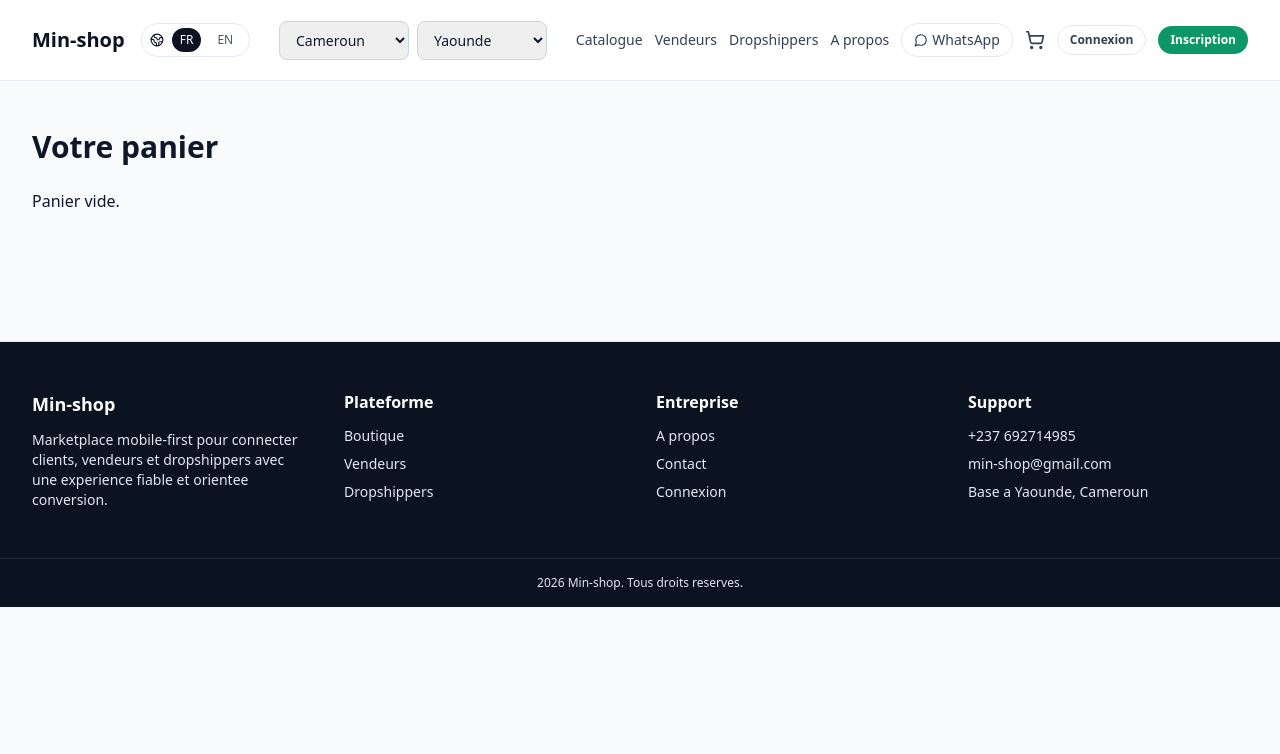
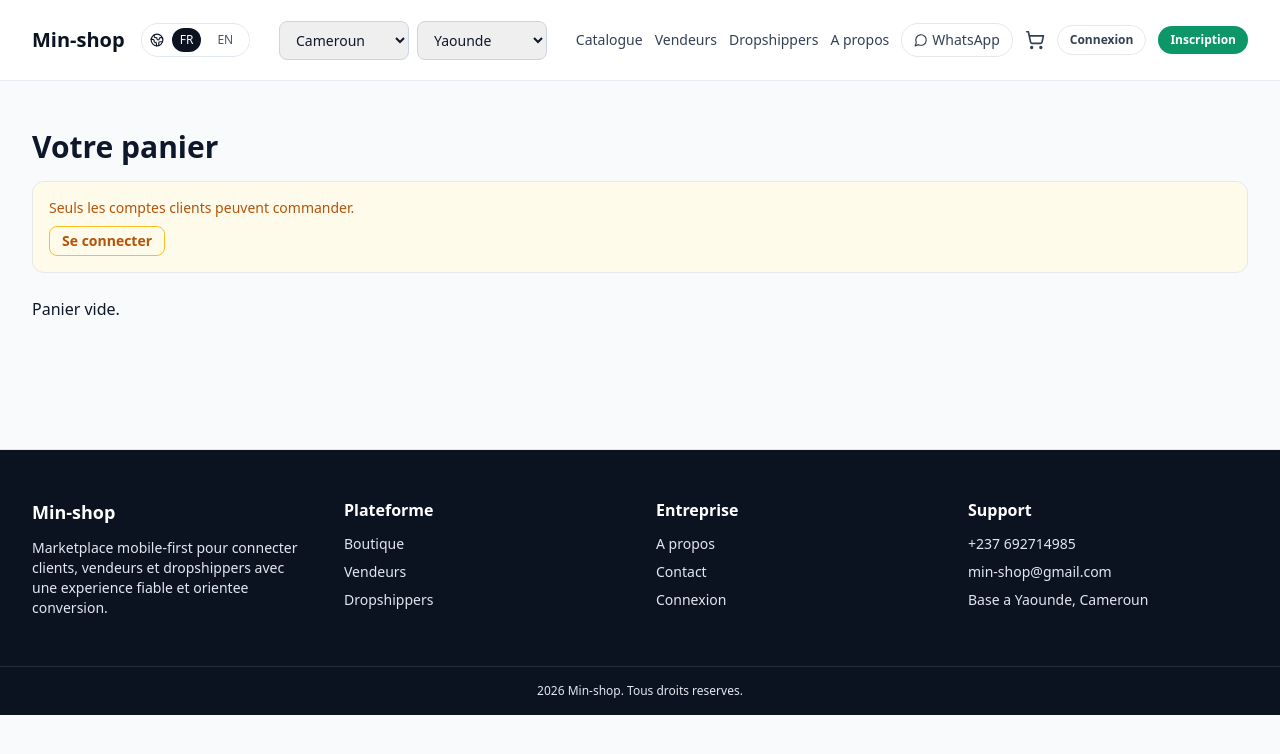
Before and after one commit to minlangrayan-ship-i/Shoprexa, a Next.js app: page /cart in a window 1280 px wide. Shown: the top 754 px of the page. Built offline with nearby package versions, Linux system fonts and the light colour scheme.

Commit message:
Restrict ordering to logged-in client accounts

```diff
--- a/app/cart/page.tsx
+++ b/app/cart/page.tsx
@@ -3,8 +3,11 @@
 import { useEffect, useMemo, useState } from 'react';
 import type { CartItem } from '@/lib/types';
 import { formatPrice } from '@/lib/utils';
+import Link from 'next/link';
+import { useSite } from '@/components/site-context';
 
 export default function CartPage() {
+  const { country, sessionUser, t } = useSite();
   const [items, setItems] = useState<CartItem[]>([]);
 
   useEffect(() => {
@@ -22,13 +25,21 @@ export default function CartPage() {
 
   return (
     <section className="section py-12">
-      <h1 className="text-3xl font-bold">Votre panier</h1>
+      <h1 className="text-3xl font-bold">{t('Votre panier', 'Your cart')}</h1>
+      {!sessionUser || sessionUser.role !== 'client' ? (
+        <div className="mt-4 rounded-xl border bg-amber-50 p-4 text-sm text-amber-700">
+          <p>{t('Seuls les comptes clients peuvent commander.', 'Only client accounts can place orders.')}</p>
+          <Link href="/auth/login" className="mt-2 inline-block rounded-lg border border-amber-400 px-3 py-1 font-semibold">
+            {t('Se connecter', 'Login')}
+          </Link>
+        </div>
+      ) : null}
       {items.length === 0 ? <p className="mt-6">Panier vide.</p> : (
         <div className="mt-6 grid gap-8 md:grid-cols-[1fr_320px]">
           <div className="space-y-3">
             {items.map((i) => (
               <div key={i.id} className="card flex items-center justify-between p-4">
-                <div><p className="font-semibold">{i.name}</p><p className="text-sm text-slate-500">{formatPrice(i.price)}</p></div>
+                <div><p className="font-semibold">{i.name}</p><p className="text-sm text-slate-500">{formatPrice(i.price, country)}</p></div>
                 <div className="flex items-center gap-2">
                   <button onClick={() => persist(items.map((x) => x.id === i.id ? { ...x, quantity: Math.max(1, x.quantity - 1) } : x))} className="rounded border px-2">-</button>
                   <span>{i.quantity}</span>
@@ -38,7 +49,17 @@ export default function CartPage() {
               </div>
             ))}
           </div>
-          <aside className="card h-fit p-5"><p className="text-sm">Total</p><p className="text-2xl font-bold">{formatPrice(total)}</p><a href="/checkout" className="mt-4 block rounded-xl bg-dark px-4 py-2 text-center font-semibold text-white">Passer au checkout</a></aside>
+          <aside className="card h-fit p-5">
+            <p className="text-sm">Total</p>
+            <p className="text-2xl font-bold">{formatPrice(total, country)}</p>
+            {sessionUser && sessionUser.role === 'client' ? (
+              <a href="/checkout" className="mt-4 block rounded-xl bg-dark px-4 py-2 text-center font-semibold text-white">Passer au checkout</a>
+            ) : (
+              <button disabled className="mt-4 block w-full rounded-xl bg-slate-300 px-4 py-2 text-center font-semibold text-slate-600">
+                {t('Commande reservee aux comptes clients', 'Ordering is reserved for client accounts')}
+              </button>
+            )}
+          </aside>
         </div>
       )}
     </section>
--- a/app/checkout/page.tsx
+++ b/app/checkout/page.tsx
@@ -6,9 +6,10 @@ import { estimateDelivery, formatPrice } from '@/lib/utils';
 import { paymentProviders } from '@/lib/payment';
 import { useSite } from '@/components/site-context';
 import { africaCountries } from '@/lib/mock-marketplace';
+import Link from 'next/link';
 
 export default function CheckoutPage() {
-  const { country, city, products, t } = useSite();
+  const { country, city, products, sessionUser, t } = useSite();
   const [items, setItems] = useState<CartItem[]>([]);
   const [clientCountry, setClientCountry] = useState(country);
   const [clientCity, setClientCity] = useState(city);
@@ -57,6 +58,10 @@ export default function CheckoutPage() {
 
   const onSubmit = async (e: FormEvent<HTMLFormElement>) => {
     e.preventDefault();
+    if (!sessionUser || sessionUser.role !== 'client') {
+      setStatus(t('Commande reservee aux comptes clients.', 'Ordering is reserved for client accounts.'));
+      return;
+    }
     const data = Object.fromEntries(new FormData(e.currentTarget).entries());
     const res = await fetch('/api/orders', { method: 'POST', headers: { 'Content-Type': 'application/json' }, body: JSON.stringify({ ...data, items }) });
     if (res.ok) {
@@ -73,6 +78,14 @@ export default function CheckoutPage() {
   return (
     <section className="section py-12">
       <h1 className="text-3xl font-bold">{t('Paiement', 'Checkout')}</h1>
+      {!sessionUser || sessionUser.role !== 'client' ? (
+        <div className="mt-4 rounded-xl border bg-amber-50 p-4 text-sm text-amber-700">
+          <p>{t('Acces checkout reserve aux clients connectes.', 'Checkout access is restricted to logged-in client accounts.')}</p>
+          <Link href="/auth/login" className="mt-2 inline-block rounded-lg border border-amber-400 px-3 py-1 font-semibold">
+            {t('Se connecter', 'Login')}
+          </Link>
+        </div>
+      ) : null}
       <div className="mt-6 grid gap-8 md:grid-cols-[1fr_320px]">
         <form onSubmit={onSubmit} className="card space-y-3 p-6">
           <input required name="customerName" placeholder={t('Nom complet', 'Full name')} className="w-full rounded-lg border px-3 py-2" />
@@ -101,7 +114,7 @@ export default function CheckoutPage() {
             <p>{t('Cout livraison', 'Delivery cost')}: <span className="font-semibold">{formatPrice(shipping.deliveryCost, clientCountry)}</span></p>
           </div>
 
-          <button className="rounded-xl bg-brand-600 px-4 py-2 font-semibold text-white">{t('Valider la commande', 'Confirm order')}</button>
+          <button disabled={!sessionUser || sessionUser.role !== 'client'} className="rounded-xl bg-brand-600 px-4 py-2 font-semibold text-white disabled:cursor-not-allowed disabled:opacity-50">{t('Valider la commande', 'Confirm order')}</button>
           {status && <p className="text-sm">{status}</p>}
         </form>
 
--- a/components/product-card.tsx
+++ b/components/product-card.tsx
@@ -38,10 +38,16 @@ const badgeLabel: Record<'new' | 'popular' | 'low_stock', string> = {
 };
 
 export function ProductCard({ product }: { product: Product }) {
-  const { country } = useSite();
+  const { country, sessionUser, t } = useSite();
   const [preview, setPreview] = useState(false);
+  const [status, setStatus] = useState('');
 
   const addToCart = () => {
+    if (!sessionUser || sessionUser.role !== 'client') {
+      setStatus(t('Connecte-toi avec un compte client pour commander.', 'Please login with a client account to order.'));
+      return;
+    }
+
     const raw = localStorage.getItem('min-shop-cart');
     const cart: CartItem[] = raw ? JSON.parse(raw) : [];
     const found = cart.find((item) => item.id === product.id);
@@ -134,6 +140,7 @@ export function ProductCard({ product }: { product: Product }) {
           <button onClick={addToCart} className="w-full rounded-xl bg-dark px-4 py-2 text-sm font-semibold text-white transition hover:bg-black">
             Ajouter au panier
           </button>
+          {status ? <p className="text-xs text-red-600">{status}</p> : null}
         </div>
       </article>
 
```
